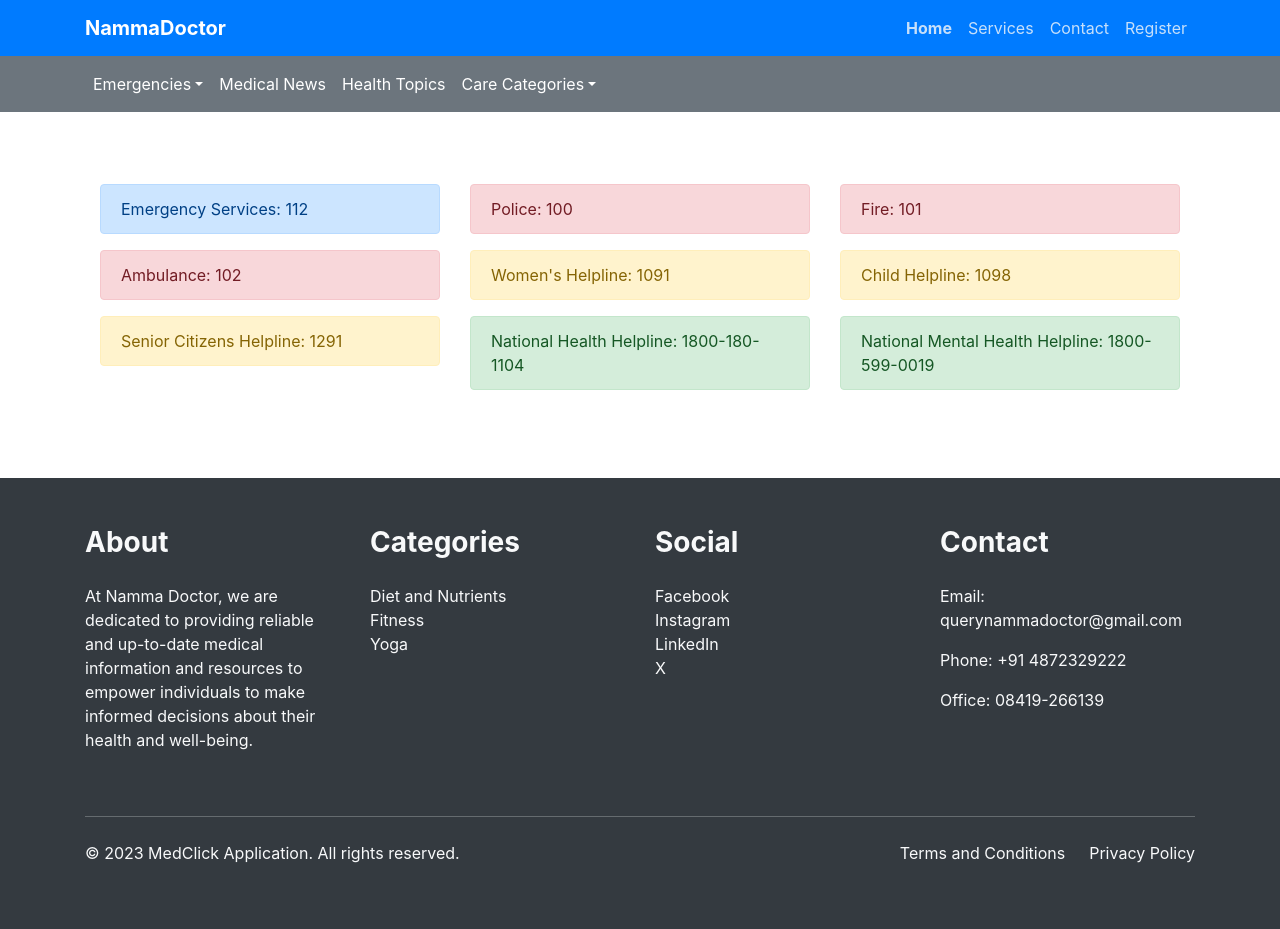
After one commit to AJAmit17/NammaDoctor, a Django app: page /emergency-helplines/ in a window 1280 px wide. The commit adds this page. Run offline with Django 4.2, Linux system fonts and the light colour scheme; some libraries are stand-ins or nearby versions.

Commit message:
emhl added

```diff
--- /dev/null
+++ b/ndapp/templates/ndapp/emhl.html
@@ -0,0 +1,59 @@
+{% extends 'ndapp/base.html' %}
+
+{% block title %}Services{% endblock %}
+
+{% block content %}
+  <div class="container mt-5">
+    <div class="row">
+      <div class="col-md-4">
+        <div class="alert alert-primary" role="alert">
+          Emergency Services: 112
+        </div>
+      </div>
+      <div class="col-md-4">
+        <div class="alert alert-danger" role="alert">
+          Police: 100
+        </div>
+      </div>
+      <div class="col-md-4">
+        <div class="alert alert-danger" role="alert">
+          Fire: 101
+        </div>
+      </div>
+    </div>
+    <div class="row">
+      <div class="col-md-4">
+        <div class="alert alert-danger" role="alert">
+          Ambulance: 102
+        </div>
+      </div>
+      <div class="col-md-4">
+        <div class="alert alert-warning" role="alert">
+          Women's Helpline: 1091
+        </div>
+      </div>
+      <div class="col-md-4">
+        <div class="alert alert-warning" role="alert">
+          Child Helpline: 1098
+        </div>
+      </div>
+    </div>
+    <div class="row">
+      <div class="col-md-4">
+        <div class="alert alert-warning" role="alert">
+          Senior Citizens Helpline: 1291
+        </div>
+      </div>
+      <div class="col-md-4">
+        <div class="alert alert-success" role="alert">
+          National Health Helpline: 1800-180-1104
+        </div>
+      </div>
+      <div class="col-md-4">
+        <div class="alert alert-success" role="alert">
+          National Mental Health Helpline: 1800-599-0019
+        </div>
+      </div>
+    </div>
+  </div>
+  {% endblock %}
--- a/ndapp/templates/ndapp/services.html
+++ b/ndapp/templates/ndapp/services.html
@@ -16,7 +16,7 @@
             <div class="col-md-4">
                 <div class="card text-center">
                     <div class="card-body">
-                        <a href="#" class="card-link" target="_blank">Emergency Helplines</a>
+                        <a href="{% url 'emhl' %}" class="card-link" target="_blank">Emergency Helplines</a>
                     </div>
                 </div>
             </div>
@@ -37,7 +37,7 @@
             <div class="col-md-4">
                 <div class="card text-center">
                     <div class="card-body">
-                        <a href="#" class="card-link" target="_blank">Medical Assistance</a>
+                        <a href="{% url 'emhl' %}" class="card-link" target="_blank">Medical Assistance</a>
                     </div>
                 </div>
             </div>
--- a/ndapp/urls.py
+++ b/ndapp/urls.py
@@ -10,4 +10,5 @@ urlpatterns = [
     path('health-topics/',views.healthtopics, name="healthtopics"),
     path('terms-and-conditions/',views.termsandconditions, name="tandc"),
     path('privacy-policy/',views.privacypolicy, name="pp"),
+    path('emergency-helplines/',views.ec, name="emhl"),
 ]
--- a/ndapp/views.py
+++ b/ndapp/views.py
@@ -63,3 +63,7 @@ def privacypolicy(requests):
     return render(requests, 'ndapp/pp.html',{
         'title': 'Privacy Policy'
     })
+def ec(requests):
+    return render(requests, 'ndapp/emhl.html',{
+        'title': 'Emergency Helplines'
+    })
```
